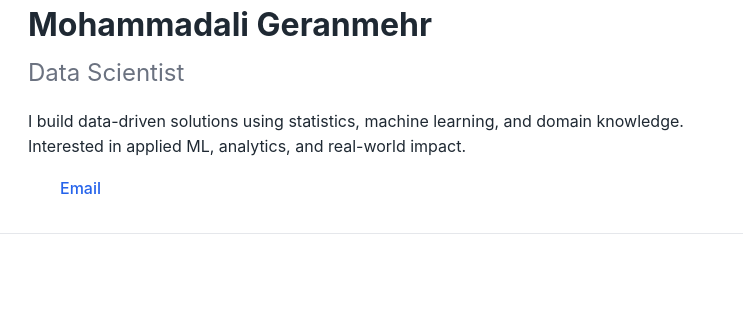
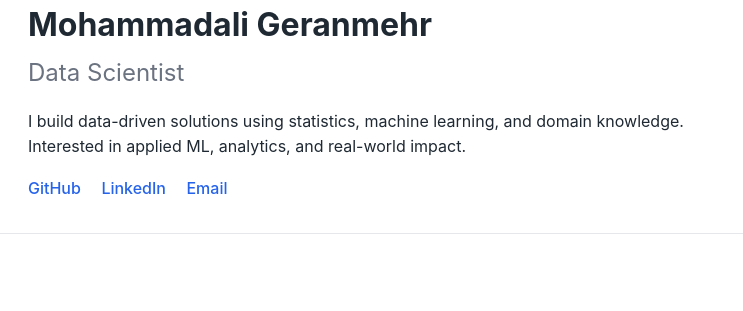
Before and after one commit to mgeranmehr/mgeranmehr.github.io, a plain HTML site: page index.html in a window 1280 px wide. Shown: the part 33-344 px from the top of the page, 346-1089 px from the left. Drawn offline with Linux system fonts and the light colour scheme.

Commit message:
Update links in index.html with text labels

```diff
--- a/index.html
+++ b/index.html
@@ -19,10 +19,8 @@
           and domain knowledge. Interested in applied ML, analytics, and real-world impact.
         </p>
         <div class="links">
-          <a href="https://github.com/mgeranmehr" target="_blank">
-          </a>
-          <a href="https://www.linkedin.com/in/mohammadali-geranmehr-17a354109/" target="_blank">
-          </a>
+          <a href="https://github.com/mgeranmehr" target="_blank">GitHub</a>
+          <a href="https://www.linkedin.com/in/mohammadali-geranmehr-17a354109/" target="_blank">LinkedIn</a>
           <a href="mailto:you@email.com">Email</a>
         </div>
       </div>
```
